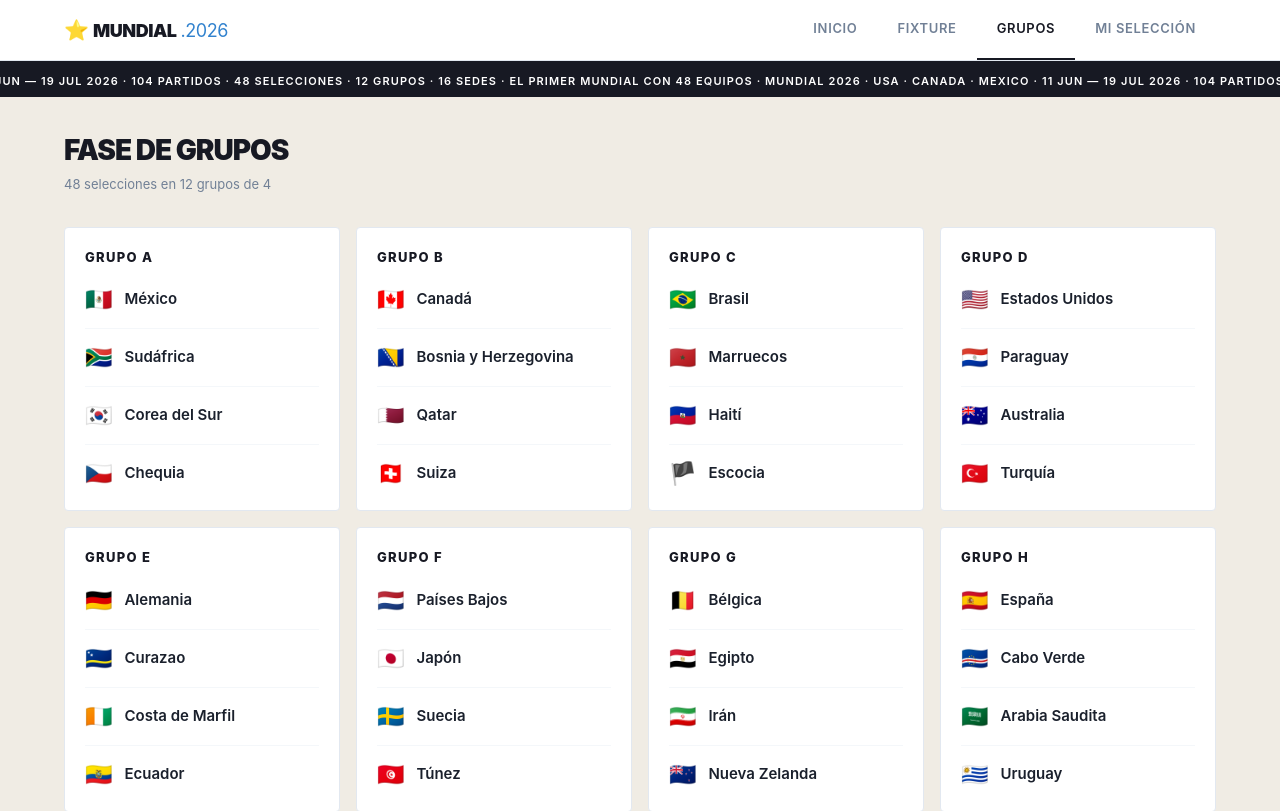
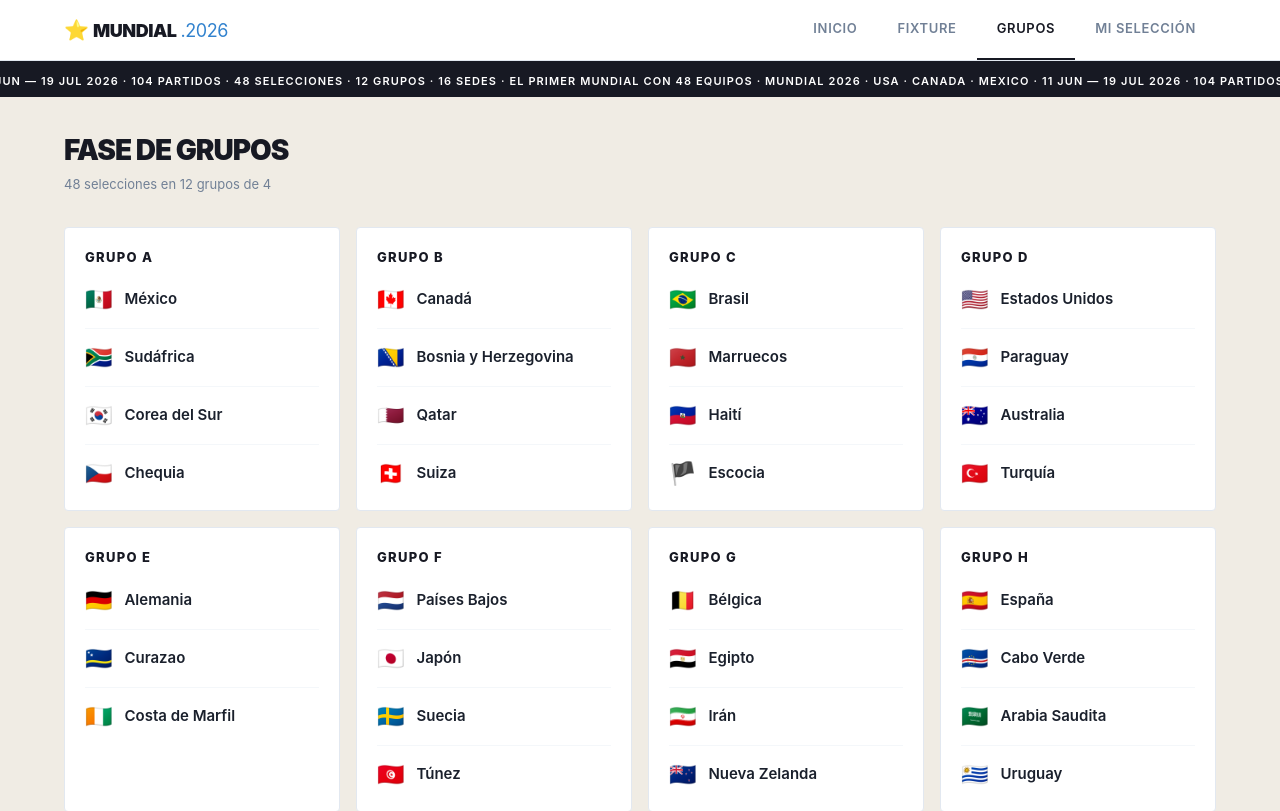
Before and after one commit to Agcamilo/FixtureCI-CD, a React (Vite) app: page /grupos in a window 1280 px wide. Shown: the top 811 px of the page. Built offline with nearby package versions, Linux system fonts and the light colour scheme.

Commit message:
Pipeline v1.6

```diff
--- a/src/data/groups.js
+++ b/src/data/groups.js
@@ -41,7 +41,7 @@ export const groups = [
       { name: 'Alemania', flag: '🇩🇪', code: 'GER' },
       { name: 'Curazao', flag: '🇨🇼', code: 'CUW' },
       { name: 'Costa de Marfil', flag: '🇨🇮', code: 'CIV' },
-      { name: 'Ecuador', flag: '🇪🇨', code: 'ECU' },
+      //{ name: 'Ecuador', flag: '🇪🇨', code: 'ECU' },
     ],
   },
   {
```
